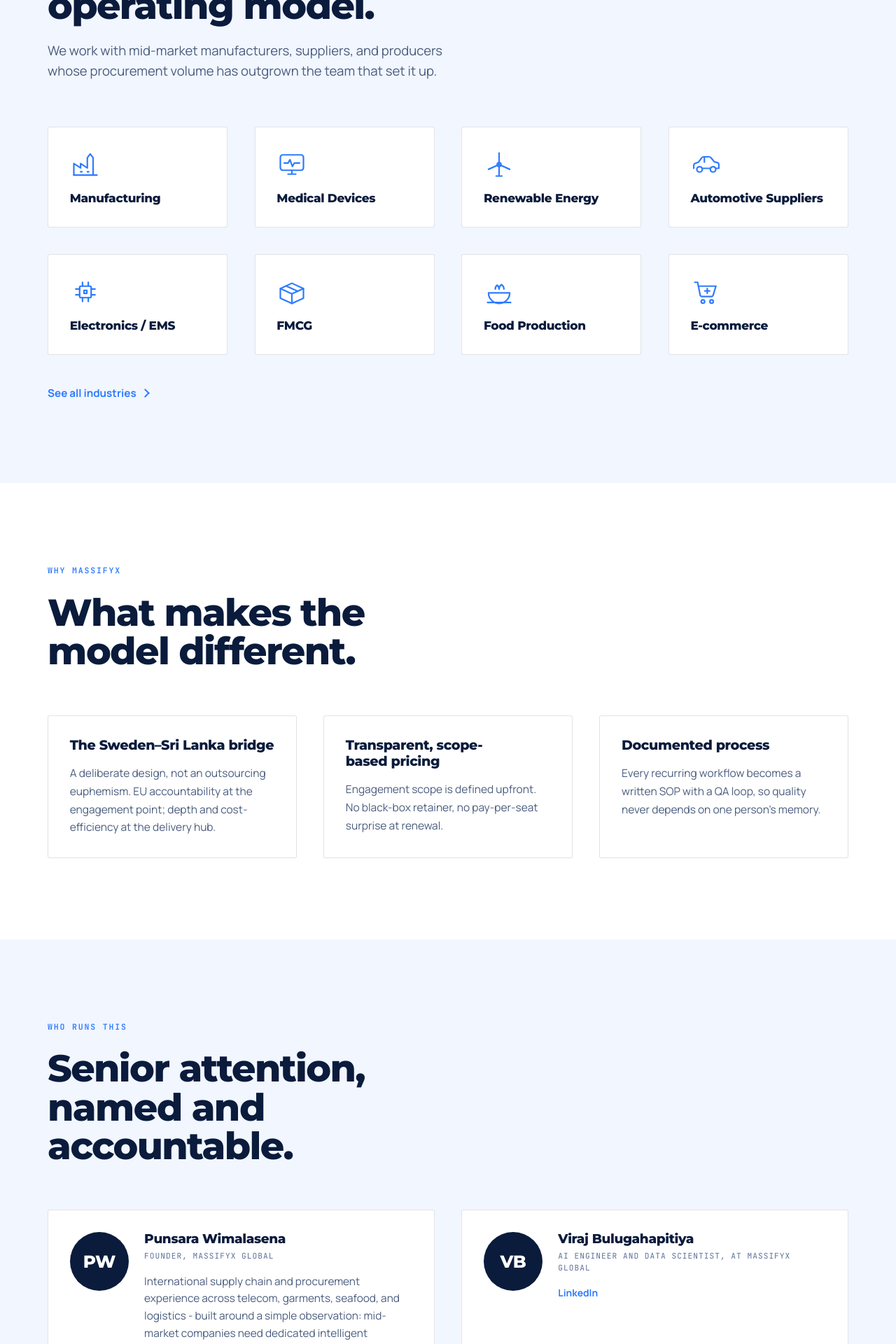
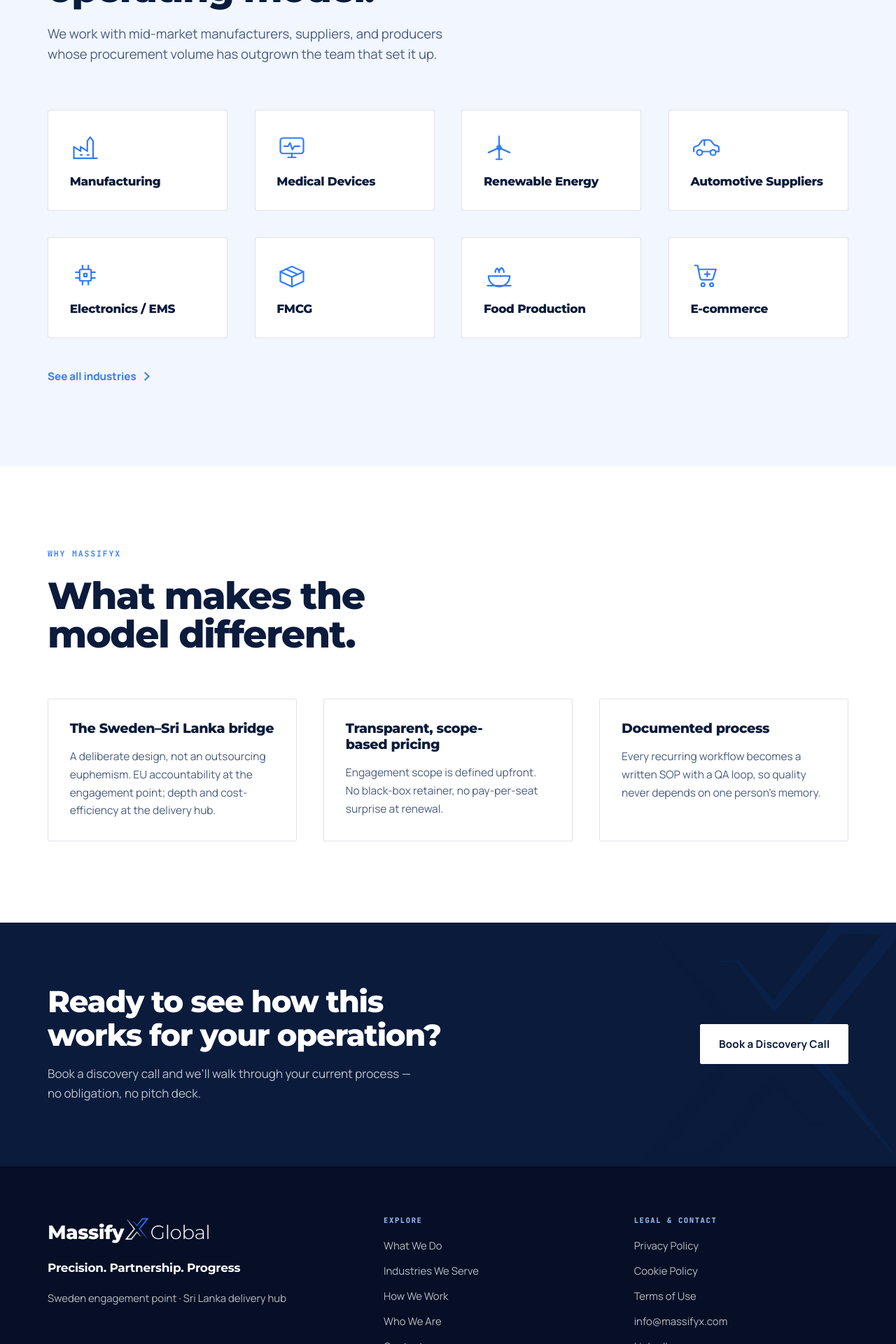
Before and after one commit to punsarachamodya-alpx/MassifyX_Global, a Node server app: page / in a window 1280 px wide. Shown: the part 3760-5680 px from the top of the page at 70% size. Run offline with Node 20, Linux system fonts and the light colour scheme; some libraries are stand-ins or nearby versions.

Commit message:
Refine brand assets, remove home team section, drop booking placeholder, unify tagline
Brand asset quality (also fixes item 6: use the X-mark PNG as the site icon)
- Re-mattted the lockup and X-mark PNGs with a proper per-pixel alpha solve
  against the known brand colours, rather than the earlier flood-fill. That
  fixes a real defect the flood-fill couldn't reach: enclosed letter counters
  (inside 'a', 'G', 'o', 'b') were still opaque white, invisible against a white
  page but wrong on anything else. Verified zero background-coloured opaque
  pixels on light, dark, and magenta test grounds.
- Found and fixed the actual cause of the logo looking small: the lockup PNGs
  carry a canvas where the wordmark ink is only 32% of the image height, so a
  '68px' logo rendered as a ~22px wordmark. Cropped to the ink with a small
  margin; appearance defaults adjusted from 68/64 to 44/40 to match, which is
  now a real, fully visible 44px rather than a mostly-empty 68px box.
- Regenerated the three favicon sizes from the trimmed X-mark PNG.

Hero diagram
- The control point now shows the actual brand X-mark image instead of two
  generic crossing lines.

Home page
- Removed the 'Who runs this' / 'Senior attention, named and accountable.' team
  section. (The team still appears on Who We Are, added in an earlier change.)
  Cleaned up the now-dead schema fields and repointed the dashboard checklist's
  'Team LinkedIn URLs set' item at Who We Are instead.

Contact page
- The booking aside card is no longer rendered at all until a real booking URL
  is configured — previously it always rendered with placeholder copy
  ('Direct booking coming soon...'). Removed the now-unused fallback-copy
  content and schema fields.

Tagline
- Site-wide tagline (footer, structured data) changed to the one specified:
  'Precision. Partnership. Progress.'

Co-Authored-By: Claude Opus 5 <noreply@anthropic.com>
Claude-Session: https://claude.ai/code/session_01CdF3Qfoto93VZrjQLgH851

```diff
--- a/content/appearance.js
+++ b/content/appearance.js
@@ -2,8 +2,11 @@
 // numbers stored as strings from the admin form; views parse them with a fallback
 // to these same defaults, so a blank or corrupted value can never break layout.
 
+// The lockup PNGs are trimmed to the artwork, so these numbers are the height of
+// the visible wordmark itself. (They previously sat on a canvas that was ~68%
+// transparent padding, so a "68px" logo rendered as a ~22px wordmark.)
 module.exports = {
-  logoHeaderHeight: '68',
-  logoFooterHeight: '64',
+  logoHeaderHeight: '44',
+  logoFooterHeight: '40',
   industryIconSize: '44'
 };
--- a/content/contact.js
+++ b/content/contact.js
@@ -20,12 +20,9 @@ module.exports = {
   // While false, submissions are logged to stdout rather than silently dropped.
   deliveryConfigured: false,
 
-  // TODO(founder): add a Calendly (or equivalent) embed URL. While empty, the booking
-  // panel shows a "coming soon" note rather than a broken iframe.
+  // TODO(founder): add a Calendly (or equivalent) embed URL. While empty, the
+  // booking panel is omitted entirely rather than showing a placeholder.
   bookingEmbedUrl: '',
-  bookingFallbackTitle: 'Direct booking coming soon',
-  bookingFallbackBody:
-    'We’re wiring up instant scheduling. In the meantime, send the form and we’ll come back with times that suit you.',
 
   fields: [
     { name: 'name', label: 'Name', type: 'text', required: true, autocomplete: 'name' },
--- a/content/home.js
+++ b/content/home.js
@@ -126,29 +126,6 @@ module.exports = {
     ]
   },
 
-  team: {
-    eyebrow: 'Who runs this',
-    headline: 'Senior attention, named and accountable.',
-    members: [
-      {
-        name: 'Punsara Wimalasena',
-        role: 'Founder, MassifyX Global',
-        // TODO(founder): upload a headshot; initials render until then.
-        photo: '',
-        quote:
-          'International supply chain and procurement experience across telecom, garments, seafood, and logistics - built around a simple observation: mid-market companies need dedicated intelligent procurement talents for smooth operation .',
-        linkedin: 'https://www.linkedin.com/in/punsara-wimalasena'
-      },
-      {
-        name: 'Viraj Bulugahapitiya',
-        role: 'AI Engineer and Data Scientist, At MassifyX Global',
-        photo: '',
-        quote: '',
-        linkedin: 'https://www.linkedin.com/in/viraj97'
-      }
-    ]
-  },
-
   closing: {
     headline: 'Ready to see how this works for your operation?',
     body:
--- a/content/site.js
+++ b/content/site.js
@@ -4,7 +4,7 @@
 module.exports = {
   legalEntity: 'MassifyX Global (Private) Limited',
   publicName: 'MassifyX Global',
-  tagline: 'Intelligence That Moves Business',
+  tagline: 'Precision. Partnership. Progress',
   description:
     'MassifyX Global is a knowledge process outsourcing partner running procurement and supply chain operations for mid-market companies - an EU-based engagement point paired with senior-led delivery from Sri Lanka.',
   contactEmail: 'info@massifyx.com',
--- a/routes/admin.js
+++ b/routes/admin.js
@@ -108,7 +108,6 @@ router.use((req, res, next) => {
 function checklist() {
   const contact = store.getSection('contact');
   const whoWeAre = store.getSection('who-we-are');
-  const home = store.getSection('home');
   const legal = store.getSection('legal');
   const founder = whoWeAre.founder || {};
   const items = [
@@ -139,8 +138,8 @@ function checklist() {
     },
     {
       label: 'Team LinkedIn URLs set',
-      done: (home.team?.members || []).every((m) => Boolean(m.linkedin)),
-      where: '/admin/edit/home'
+      done: (whoWeAre.team?.members || []).every((m) => Boolean(m.linkedin)),
+      where: '/admin/edit/who-we-are'
     }
   ];
   for (const doc of legal.all) {
--- a/views/home.ejs
+++ b/views/home.ejs
@@ -135,39 +135,4 @@
   </div>
 </section>
 
-<% if (page.team && page.team.members && page.team.members.length) { %>
-<section class="section section--alt">
-  <div class="shell">
-    <div class="section-head reveal">
-      <span class="eyebrow"><%= page.team.eyebrow %></span>
-      <h2 class="display-2"><%= page.team.headline %></h2>
-    </div>
-
-    <div class="people">
-      <% page.team.members.forEach(function (m) { %>
-        <article class="person reveal">
-          <div class="person__portrait">
-            <% if (m.photo) { %>
-              <img src="<%= m.photo %>" alt="<%= m.name %>" width="84" height="84">
-            <% } else { %>
-              <%= m.name.split(' ').map(function (w) { return w[0]; }).slice(0, 2).join('') %>
-            <% } %>
-          </div>
-          <div>
-            <h3 class="person__name"><%= m.name %></h3>
-            <p class="person__role"><%= m.role %></p>
-            <% if (m.quote) { %>
-              <p class="person__quote"><%= m.quote %></p>
-            <% } %>
-            <% if (m.linkedin) { %>
-              <a class="person__link" href="<%= m.linkedin %>" rel="noopener noreferrer" target="_blank">LinkedIn</a>
-            <% } %>
-          </div>
-        </article>
-      <% }); %>
-    </div>
-  </div>
-</section>
-<% } %>
-
 <%- include('partials/cta-band', { closing: page.closing }) %>
--- a/views/partials/hero-figure.ejs
+++ b/views/partials/hero-figure.ejs
@@ -56,9 +56,11 @@
     <circle cx="326" cy="260" r="62" fill="none" stroke="#2e7bff" stroke-opacity="0.22" stroke-width="1.4"/>
   </g>
   <circle cx="326" cy="260" r="44" fill="#fff" stroke="#2e7bff" stroke-width="2"/>
-  <circle cx="326" cy="260" r="27" fill="#fff" stroke="#2e7bff" stroke-opacity="0.55" stroke-width="1.4"/>
-  <path d="M316 250 L336 270 M336 250 L316 270" stroke="#0a1b3c" stroke-width="2.4"
-        stroke-linecap="round" fill="none"/>
+  <%# The brand X-mark itself sits at the control point. This partial is inlined
+      into the page HTML, not loaded via <img>, so an external href renders fine
+      here (unlike the motion band, which needs a data URI). %>
+  <image href="/brand/massifyx-x-mark.png" x="294" y="229" width="64" height="62"
+         preserveAspectRatio="xMidYMid meet"/>
 
   <%# --- Ordered outbound lanes, cobalt-to-cyan --- %>
   <g stroke="url(#mxLane)" stroke-width="2.4" fill="none" stroke-linecap="round">
```
Also changed, not shown: views/contact.ejs (+7 -10 lines), lib/schema.js, public/brand/apple-icon-180.png, public/brand/favicon-256.png, public/brand/favicon-32.png, public/brand/massifyx-lockup-dark.png, public/brand/massifyx-lockup-light.png, public/brand/massifyx-x-mark.png.
